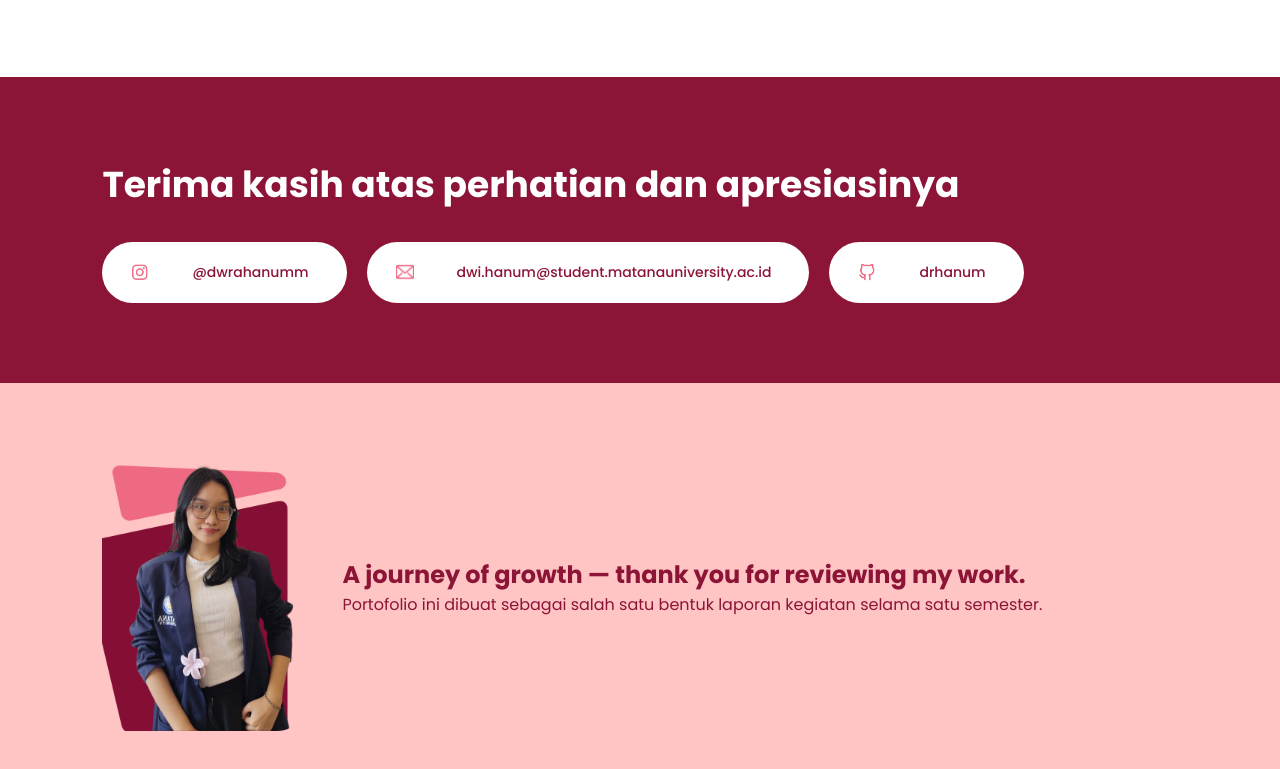
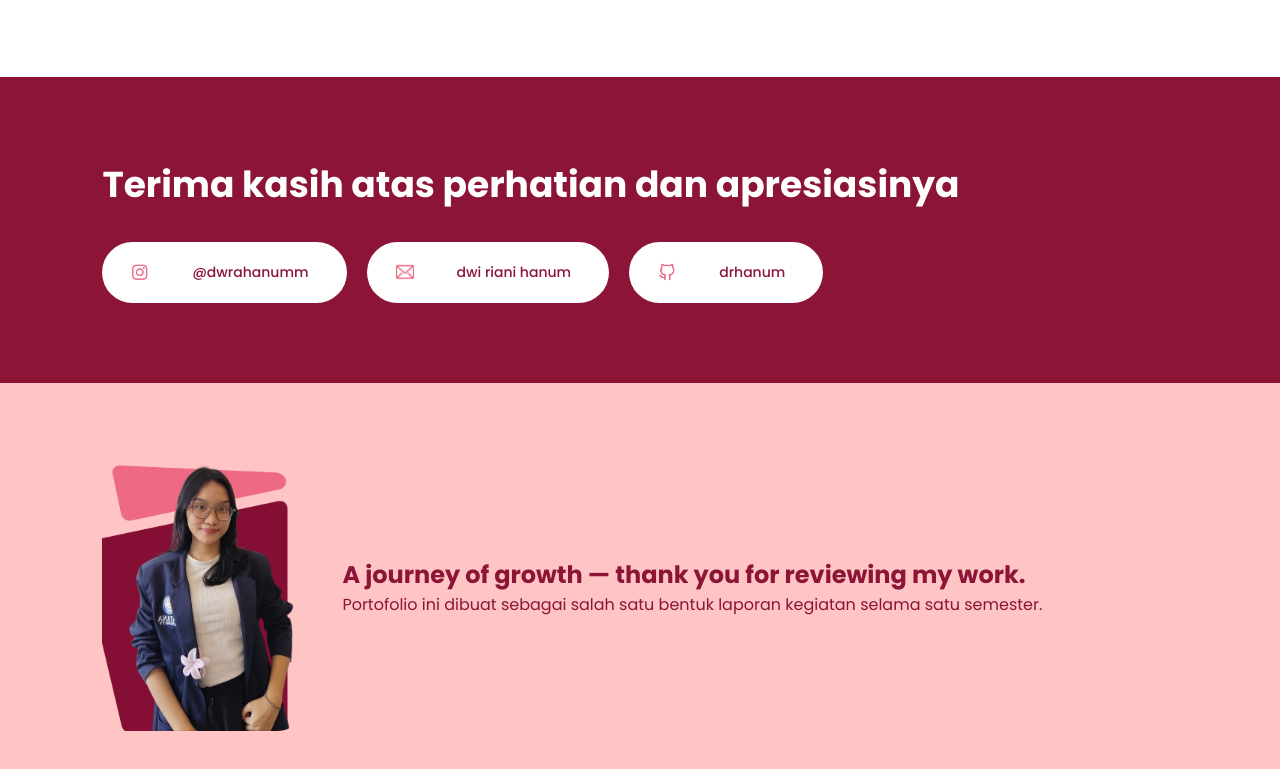
Before and after one commit to drhanum/dwi-riani-hanum-portofolio, a plain HTML site: page index.html in a window 1280 px wide. Shown: the part 2383-3152 px from the top of the page. Drawn offline with Linux system fonts and the light colour scheme.

Commit message:
ganti title

```diff
--- a/index.html
+++ b/index.html
@@ -364,7 +364,7 @@
         <span class="icon-circle">
           <img src="assets/mail.png" alt="Email">
         </span>
-        <span>dwi.hanum@student.matanauniversity.ac.id</span>
+        <span>dwi riani hanum</span>
       </a>
 
       <!-- GitHub -->
```
